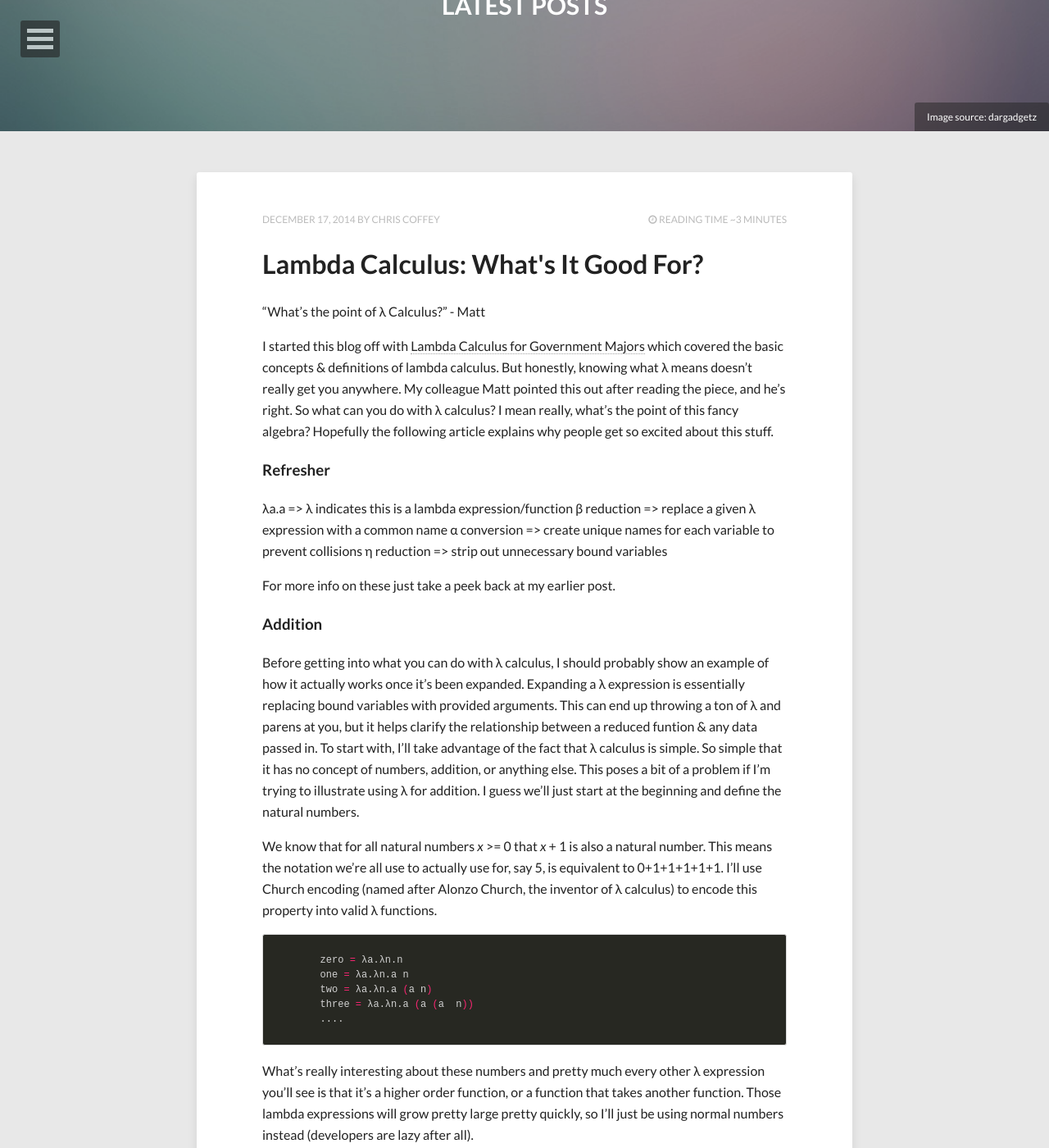
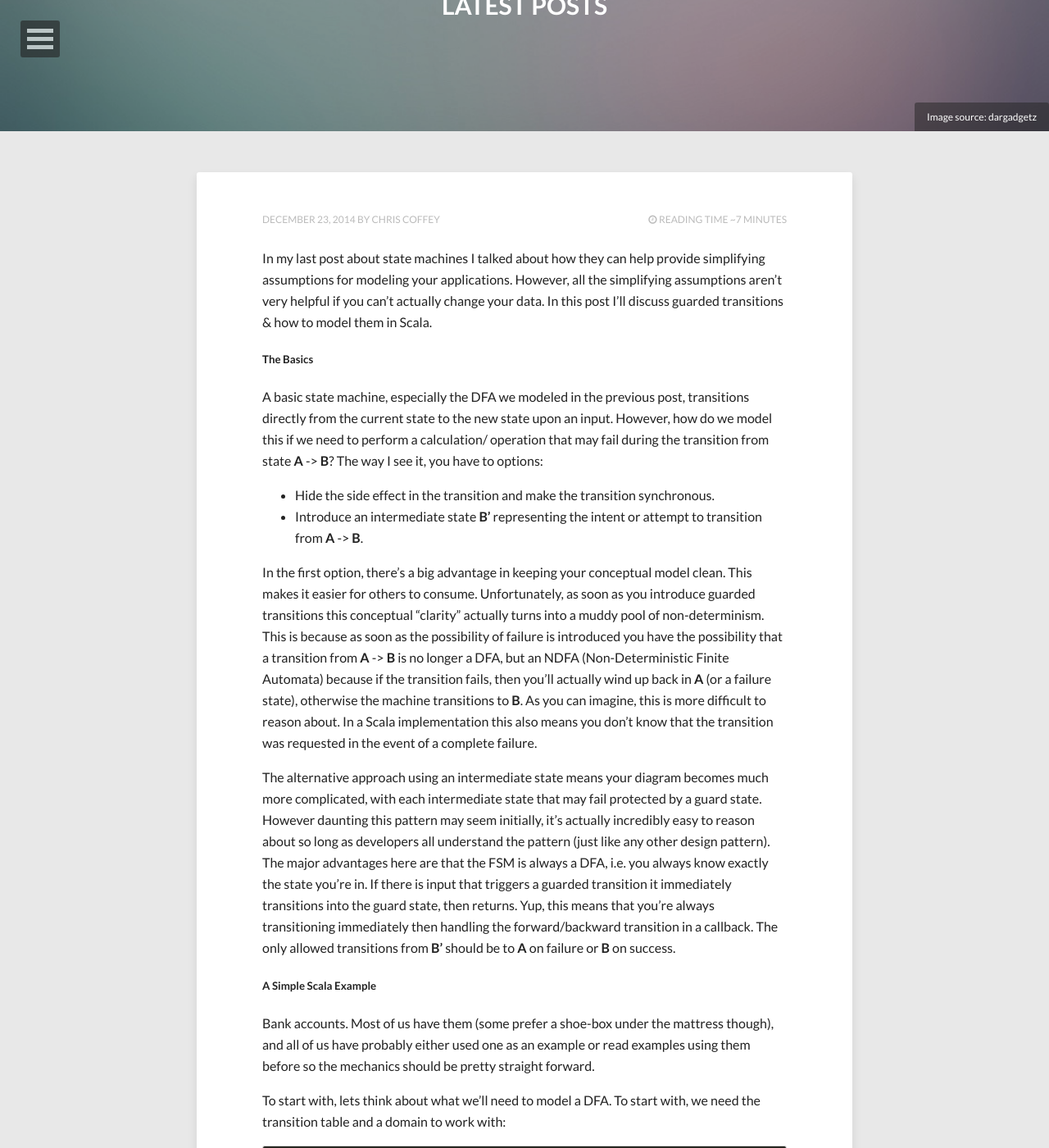
Before and after one commit to combinatorist/ChrisCoffey.github.io, a Jekyll site: the page built from index.html, in a window 1280 px wide and 1400 px high, scrolled down 240 px. Shown: the whole window at 82% size. Built offline with Jekyll 4.4.1, drawn with Linux system fonts in a browser that asks for light colours; nearby versions of some CDN libraries; the list of posts is cut into pages by our own code; some of the changed text lies outside the part shown.

Commit message:
add guarded transition pattern

```diff
--- a/_posts/math/2014-12-17-lambda-calculus-whats-it-good-for.md
+++ b/_posts/math/2014-12-17-lambda-calculus-whats-it-good-for.md
@@ -31,7 +31,7 @@
 
 ### Addition
 
-Before getting into what you can do with λ calculus, I should probably show an example of how it actually works once it's been expanded. Expanding a λ expression is essentially replacing bound variables with provided arguments. This can end up throwing a ton of λ and parens at you, but it helps clarify the relationship between a reduced funtion & any data passed in. To start with, I'll take advantage of the fact that λ calculus is simple. So simple that it has no concept of numbers, addition, or anything else. This poses a bit of a problem if I'm trying to illustrate using λ for addition. I guess we'll just start at the beginning and define the natural numbers.
+Before getting into what you can do with λ calculus, I should probably show an example of how it actually works once it's been expanded. Expanding a λ expression is essentially replacing bound variables with provided arguments. This can end up throwing a ton of λ and parens at you, but it helps clarify the relationship between a reduced function & any data passed in. To start with, I'll take advantage of the fact that λ calculus is simple. So simple that it has no concept of numbers, addition, or anything else. This poses a bit of a problem if I'm trying to illustrate using λ for addition. I guess we'll just start at the beginning and define the natural numbers.
 
 We know that for all natural numbers  *x* >= 0 that *x* + 1 is also a natural number. This means the notation we're all use to actually use for, say 5, is equivalent to 0+1+1+1+1+1. I'll use Church encoding (named after Alonzo Church, the inventor of λ calculus) to encode this property into valid λ functions.
 
--- /dev/null
+++ b/_posts/programming/2014-12-23-more-state-machines.md
@@ -0,0 +1,122 @@
+---
+layout: post
+title: "More State Machines"
+modified:
+categories: programming
+description: **A** brief introduction and walkthrough of how to create FSM's with side effects (business logic) in the transitions
+tags: [fsm, scala]
+image:
+  feature:
+  credit:
+  creditlink:
+comments:
+share:
+date: 2014-12-23T15:35:27-05:00
+---
+
+
+In my last post about state machines I talked about how they can help provide simplifying assumptions for modeling your applications. However, all the simplifying assumptions aren't very helpful if you can't actually change your data. In this post I'll discuss guarded transitions & how to model them in Scala.
+
+##### The Basics
+A basic state machine, especially the DFA we modeled in the previous post, transitions directly from the current state to the new state upon an input. However, how do we model this if we need to perform a calculation/ operation that may fail during the transition from state **A** -> **B**? The way I see it, you have to options:
+
+- Hide the side effect in the transition and make the transition synchronous.
+- Introduce an intermediate state **B'** representing the intent or attempt to transition from **A** -> **B**.
+
+In the first option, there's a big advantage in keeping your conceptual model clean. This makes it easier for others to consume. Unfortunately, as soon as you introduce guarded transitions this conceptual "clarity" actually turns into a muddy pool of non-determinism. This is because as soon as the possibility of failure is introduced you have the possibility that a transition from **A** -> **B** is no longer a DFA, but an NDFA (Non-Deterministic Finite Automata) because if the transition fails, then you'll actually wind up back in **A** (or a failure state), otherwise the machine transitions to **B**. As you can imagine, this is more difficult to reason about. In a Scala implementation this also means you don't know that the transition was requested in the event of a complete failure.
+
+The alternative approach using an intermediate state means your diagram becomes much more complicated, with each intermediate state that may fail protected by a guard state. However daunting this pattern may seem initially, it's actually incredibly easy to reason about so long as developers all understand the pattern (just like any other design pattern). The major advantages here are that the FSM is always a DFA, i.e. you always know exactly the state you're in. If there is input that triggers a guarded transition it immediately transitions into the guard state, then returns. Yup, this means that you're always transitioning immediately then handling the forward/backward transition in a callback. The only allowed transitions from **B'** should be to **A** on failure or **B** on success.
+
+##### A Simple Scala Example
+Bank accounts. Most of us have them (some prefer a shoe-box under the mattress though), and all of us have probably either used one as an example or read examples using them before so the mechanics should be pretty straight forward.
+
+To start with, lets think about what we'll need to model a DFA. To start with, we need the transition table and a domain to work with:
+
+{% highlight scala %}
+
+trait DFAState
+
+trait Result
+trait Request
+
+trait DFA[T, Input] {
+
+	def transition(in: Input)(state: T): (Result, T)
+
+}
+
+trait TranRequest{
+  val amount: Int
+}
+
+case class Credited(amount: Int) extends Result
+case class Debited(amount: Int) extends Result
+case class OverdrawApproved(amount: Int) extends Result
+case class OverdrawRejected(amount: Int) extends Result
+
+case class ApproveOverdraw(amount: Int) extends Request with TranRequest
+case class RejectOverdraw(amount: Int) extends Result with TranRequest
+case class Credit(amount: Int) extends Request with TranRequest
+case class Debit(amount: Int) extends Result with TranRequest
+
+trait AccountState extends DFAState
+case object Open extends AccountState
+case object Overdrawn extends AccountState
+
+{% endhighlight %}
+
+There's pretty much nothing actually going on here, but I've defined the basic structures we'll need for working with our bank account. We can attempt to either Credit or Debit the account, which will result in a credit or debit to the account. If we try to take too much money out of the account it triggers an overdraw, which needs to ask a hypothetical overdraw controller if we're allowed to do this. Given that we don't want to immediately allow the overdraw, hand out the money, then come back and decide "oops, probably shouldn't have done that", we'll need some intermediate state between Open & Overdrawn.
+
+To that end I've created a simple wrapper state, *Guarded[T]* which wraps any other state and the initial state we were in. Pretty easy to rollback when you're carrying the initial state around w/ you, isn't it! Okay, lets look at some code:
+
+
+{% highlight scala %}
+
+case class Guarded[A <: AccountState, B <: AccountState](s: A, prev: B)
+
+/**
+ * A simple case class representing a bank account.
+ *
+ */
+case class BankAccount(balance: Int, state: AccountState)
+
+object BankAccount extends DFA[BankAccoun, TransactionRequest]{
+
+	def transition(in: Input)(state: T): (Result, T)={
+ 		state.state match{
+      case Open => {
+      in match {
+        case Credit(x) => (Credited(x), BankAccount(balancePostTransaction(state, in), Open))
+        case Debit(x) if balancePostTransaction(state, in) >=0 => (Debited(x), BankAccount(balancePostTransaction(state, in), Open))
+        case Debit(x) => (Debited(x), BankAccount(state.balance , Guarded(Overdrawn, Open)))
+       }
+      }
+        case Guarded(Overdrawn, prev) => in match {
+          // Allow the guarded transition to proceed
+          case ApproveOverdraw(amt) => (OverdrawApproved(amt), BankAccount(balancePostTransaction(state, in), Overdrawn)
+            // Reject the guarded transition and move back to prior state
+            case RejectOverdraw(amt) => (OverdrawRejected(amt), state.copy( state = prev))
+        }
+        case Overdrawn => {
+          case Credit(x) => ???
+        }
+  }
+  }
+
+  private def balancePostTransaction(acct: BankAccount, tran: TranRequest): Int = {
+    acct.balance + tran.amount
+  }
+
+
+}
+
+{% endhighlight %}
+
+I tend to have a bad habit of throwing a lot of code up before speaking to it, and this is no exception. To start with, we have the *Guarded[A,B]* type described above, followed by a trivial context (state carrier) and the transition table. Most of the transitions are unrelated to what we're actually concerned with here, but they help to add some ambiance (or I got distracted and wrote them during this flight...).
+
+The really interesting piece and the entire reason for this post is the use of Guarded. You'll notice halfway through the transition table that attempts to overdraw don't result in any change to the account balance and they move the state to Guarded. This pattern allows a quick and easy rollback in the event of a failed overdraw, or a successful transition to Overdrawn with the new amount computed.
+
+What does this buy us? I'll explain.
+
+##### Why use the *Guarded Transition* Pattern?
+When compared to the alternative of wrapping a possibly failing computation up into a transition, the Guarded pattern has two main advantages. First, it forces a complete separation of concerns between the logic and the DFA model. For instance, a possible implementation of this may involve a parent service that orchestrates actions based on the DFA's response following a transition. This allows the service to wrap the transition up in a Future, execute it synchronously, or do anything else with it, all unbeknown to the DFA. Additionally if events are being persisted real-time w/ something like [Akka Persistence](link required) you'll know exactly what computation was in-progress if the system crashes. Secondly, the guarded transition pattern provides a simple structured error handling & rollback approach for potentially failing transitions. This is especially important if that transition involves a 3rd party service for something like authentication, lookup, etc...
```
Also changed, not shown: 8 other files.
